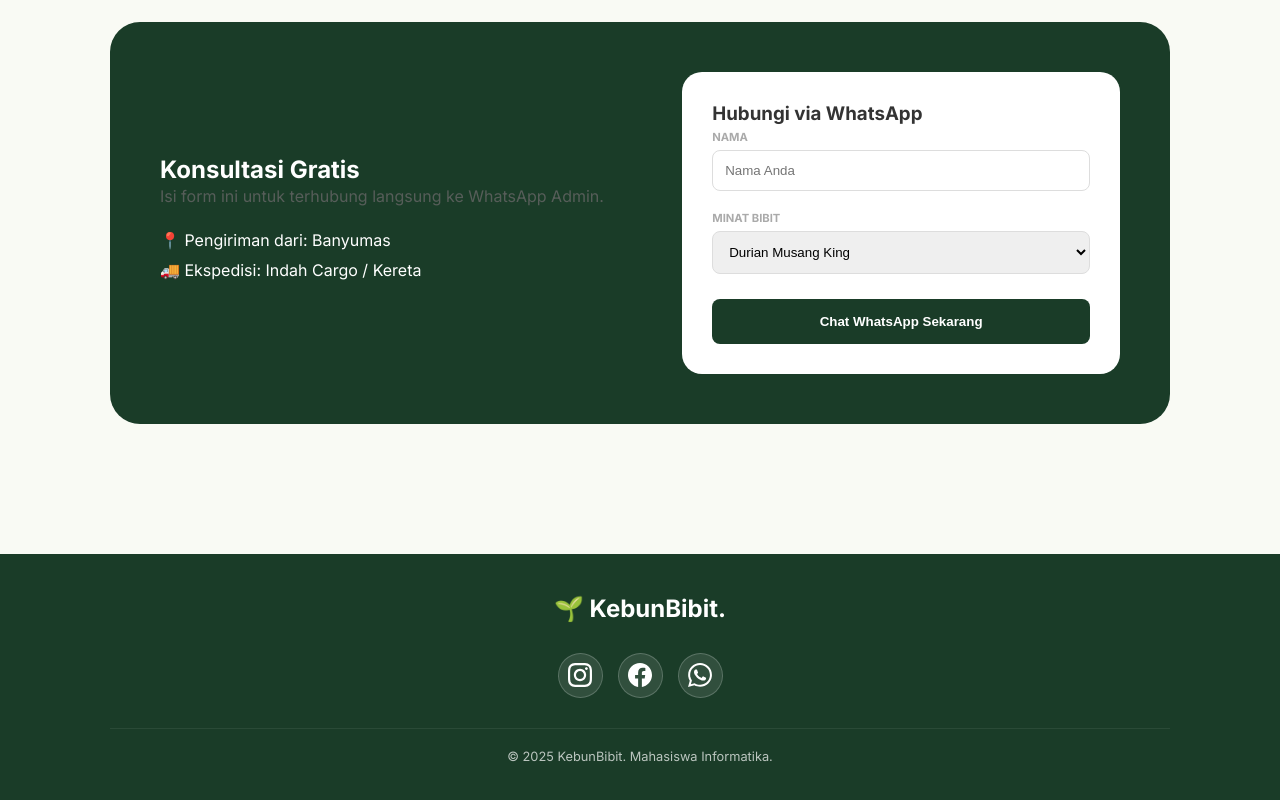
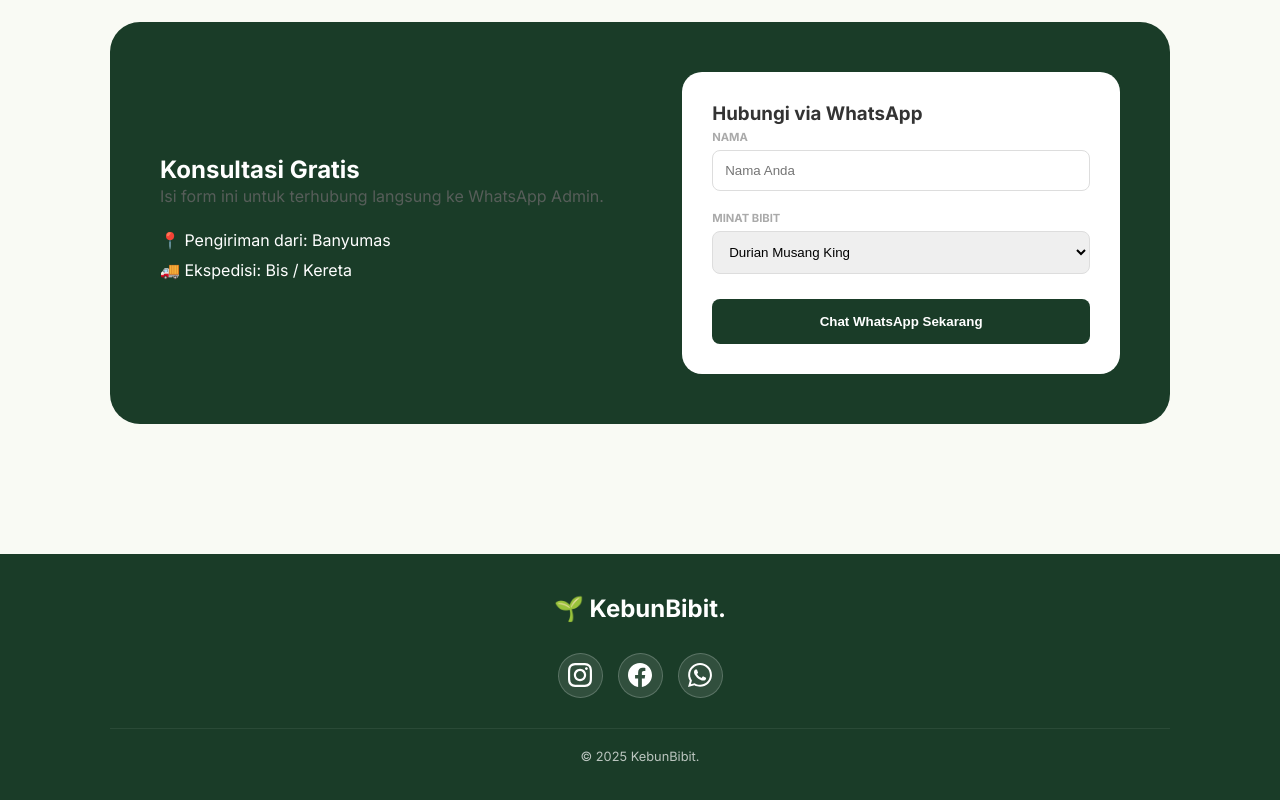
Before and after one commit to rajawahyu/BIBIT, a plain HTML site: page index.html in a window 1280 px wide. Shown: the part 1356-2156 px from the top of the page. Drawn offline with Linux system fonts and the light colour scheme; a web font is replaced by a local one.

Commit message:
Update tampilan dan perbaikan kode

```diff
--- a/index.html
+++ b/index.html
@@ -101,7 +101,7 @@
                     <h2>Konsultasi Gratis</h2>
                     <p>Isi form ini untuk terhubung langsung ke WhatsApp Admin.</p>
                     <div class="info-item">📍 Pengiriman dari: Banyumas</div>
-                    <div class="info-item">🚚 Ekspedisi: Indah Cargo / Kereta</div>
+                    <div class="info-item">🚚 Ekspedisi: Bis / Kereta</div>
                 </div>
 
                 <div class="contact-form-wrapper">
@@ -147,7 +147,7 @@
             </div>
 
             <div class="footer-copy">
-                &copy; 2025 KebunBibit. Mahasiswa Informatika.
+                &copy; 2025 KebunBibit.
             </div>
         </div>
     </footer>
```
